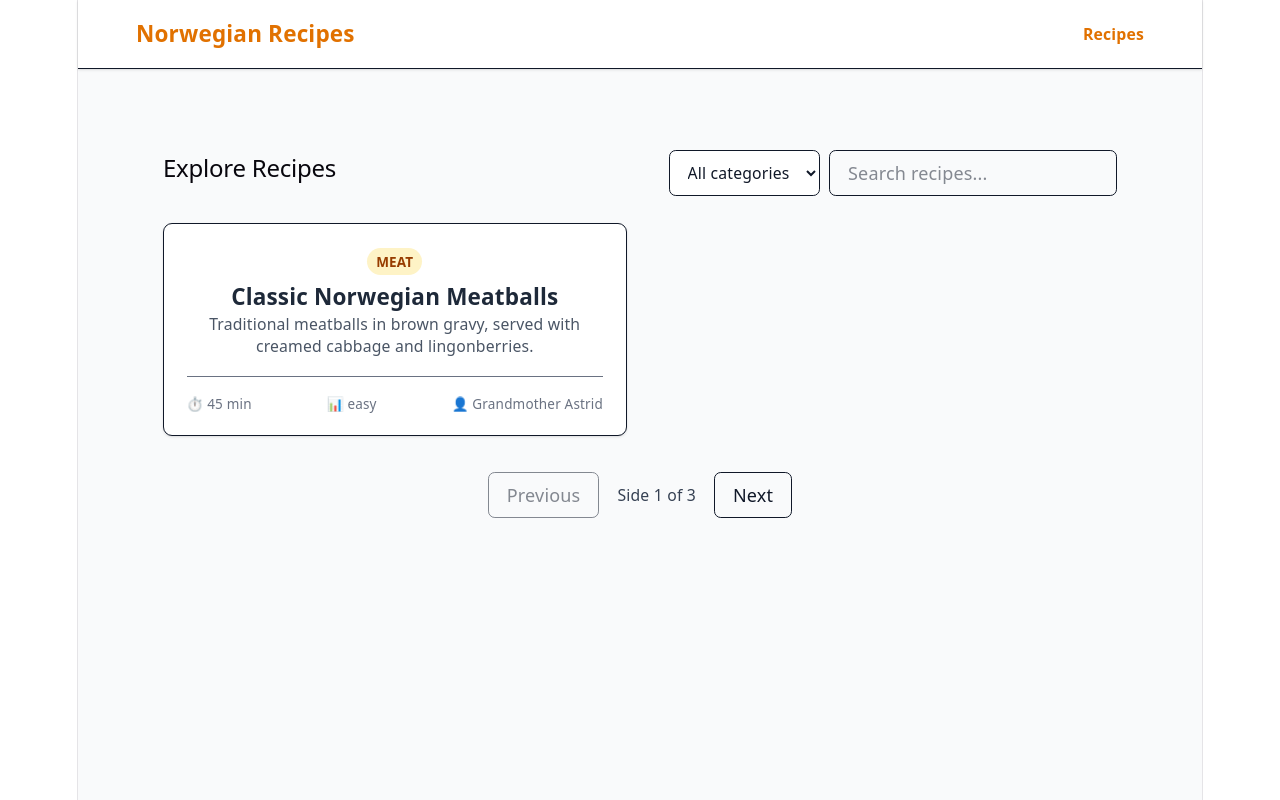
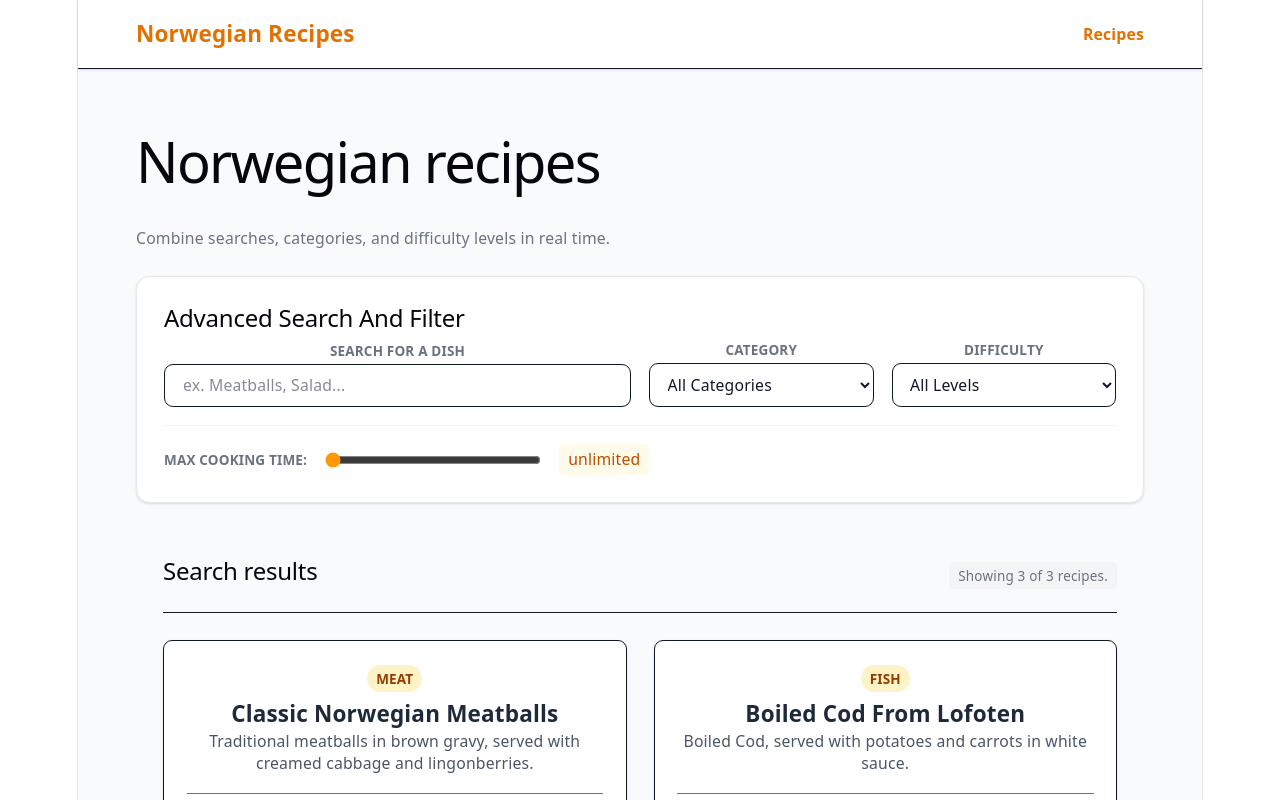
Before and after one commit to Anne-Zwift/norwegian-recipes, a React (Vite) app: page /recipes in a window 1280 px wide. Shown: the top 800 px of the page. Built offline with nearby package versions, Linux system fonts and the light colour scheme.

Commit message:
feat: complete advanced search and filter integration with useCallback optimization and robust state binding

```diff
--- a/src/api/mockData.ts
+++ b/src/api/mockData.ts
@@ -76,7 +76,7 @@ export const mockRecipes: RecipeInput[] = [
       },
       {
         step: 2,
-        description: "Damp the cod.",
+        description: "Steam the cod.",
       },
     ],
   },
--- a/src/api/recipesService.ts
+++ b/src/api/recipesService.ts
@@ -45,19 +45,21 @@ export const recipesService = {
     }
     // Requirement 4: Implement Category filtering (lesson 3.3)
     if (category) {
-      filtered = filtered.filter(
-        (recipe) =>
-          recipe.category.toLocaleLowerCase() === category.toLocaleLowerCase(),
-      );
+      const cleanCategory = category.trim().toLocaleLowerCase();
+      filtered = filtered.filter((recipe) => {
+        if (!recipe.category) return false;
+
+        return recipe.category.trim().toLocaleLowerCase() === cleanCategory;
+      });
     }
 
     // new filter(step 7 kanban): combination logic for difficulty
     if (difficulty) {
-      filtered = filtered.filter(
-        (recipe) =>
-          recipe.difficulty.toLocaleLowerCase() ===
-          difficulty.toLocaleLowerCase(),
-      );
+      const cleanDifficulty = difficulty.trim().toLocaleLowerCase();
+      filtered = filtered.filter((recipe) => {
+        if (!recipe.difficulty) return false;
+        return recipe.difficulty.trim().toLocaleLowerCase() === cleanDifficulty;
+      });
     }
     // new filter (step 7 kanban): combination logic for cooking time
     if (maxTime !== null && maxTime > 0) {
--- a/src/components/recipes/AdvancedSearch.tsx
+++ b/src/components/recipes/AdvancedSearch.tsx
@@ -33,9 +33,9 @@ export default function AdvancedSearch({
   useEffect(() => {
     onSearchChange({
       searchTerm: debouncedSearchTerm,
-      category,
-      difficulty,
-      maxTime,
+      category: category,
+      difficulty: difficulty,
+      maxTime: maxTime,
     });
 
     // add search history if the search is long enough and remember upto 5
--- a/src/components/recipes/RecipeList.tsx
+++ b/src/components/recipes/RecipeList.tsx
@@ -1,19 +1,33 @@
-import { useState } from "react";
 import { useRecipes } from "../../hooks/useRecipes";
 
-export default function RecipeList() {
-  // 1. Local state for pagination and search (hook up the URL router later)
-  const [page, setPage] = useState(1);
-  const [searchTerm, setSearchTerm] = useState("");
-  const [category, setCategory] = useState("");
-  const limit = 1;
+// 1. Define a type-safe interface for the props coming from above
+interface RecipeListProps {
+  page: number;
+  setPage: React.Dispatch<React.SetStateAction<number>>;
+  limit: number;
+  searchTerm: string;
+  category: string;
+  difficulty: string;
+  maxTime: number | null;
+}
 
+export default function RecipeList({
+  page,
+  setPage,
+  limit,
+  searchTerm,
+  category,
+  difficulty,
+  maxTime,
+}: RecipeListProps) {
   // 2. Call upon the (waiter) hook! It provides live statuses and data.
   const { data, isLoading, isError, error, isFetching } = useRecipes(
     page,
     limit,
     searchTerm,
     category,
+    difficulty,
+    maxTime,
   );
   // Handling the initial loading state (Requirement: "Simulate network delays")
   if (isLoading) {
@@ -47,44 +61,25 @@ export default function RecipeList() {
 
   return (
     <div className="p-6 max-w-4xl mx-auto">
-      <div className="flex flex-col md:flex-row justify-between items-center mb-6 gap-4">
-        <h2 className="text-2xl font-bold text-gray-900">Explore Recipes</h2>
-
-        <div className="flex gap-2 w-full md:w-auto">
-          {/* New DROPDOWN to TEST SETCATEGORY: */}
-          <select
-            value={category}
-            onChange={(e) => {
-              setCategory(e.target.value);
-              setPage(1); // Reset to page 1 when a new filter is applied
-            }}
-            className="px-3 py-2 border rounded-md bg-white text-sm focus:outline-none focus:ring-2 focus:ring-amber-500"
-          >
-            <option value="">All categories</option>
-            <option value="meat">Meat</option>
-            <option value="fish">Fish</option>
-            <option value="vegan">Vegan</option>
-          </select>
-
-          {/* Simple search field to test the search logic in our API live */}
-          <input
-            type="text"
-            placeholder="Search recipes..."
-            value={searchTerm}
-            onChange={(e) => {
-              setSearchTerm(e.target.value);
-              setPage(1); // Reset to page 1 for new search
-            }}
-            className="px-4 py-2 border rounded-md w-full md:w-64 focus:outline-none focus:ring-2 focus:ring-amber-500"
-          />
+      <div className="mb-6 flex justify-between items-center border-b pb-4">
+        <h2 className="text-xl font-bold text-gray-800">
+          {isFetching ? "Update results..." : "Search results"}
+        </h2>
+        <span className="text-xs font-medium text-gray-500 bg-gray-100 px-2 py-1 rounded">
+          Showing {data?.data.length || 0} of {data?.meta.totalCount || 0}{" "}
+          recipes.
+        </span>
+      </div>
+      {/* If no recipes match the combination search */}
+      {data?.data.length === 0 && (
+        <div className="text-center py-12 bg-white rounded-xl border border-dashed my-8">
+          <p className="text-gray-500 font-medium">
+            No match found for this combination
+          </p>
+          <p className="text-xs text-gray-400 mt-1">
+            Try resetting some of the filters
+          </p>
         </div>
-      </div>
-
-      {/* If no search matches */}
-      {data?.data.length === 0 && (
-        <p className="text-center text-gray-500 my-8">
-          No recipes matched your search.
-        </p>
       )}
 
       {/* Recipe List */}
--- a/src/pages/RecipesPage.tsx
+++ b/src/pages/RecipesPage.tsx
@@ -1,10 +1,57 @@
+import { useState, useCallback } from "react";
+import AdvancedSearch from "../components/recipes/AdvancedSearch";
 import RecipeList from "../components/recipes/RecipeList";
 
 export default function RecipesPage() {
+  // 1. Central states that consolidate all filter selections in one place
+  const [filters, setFilters] = useState({
+    searchTerm: "",
+    category: "",
+    difficulty: "",
+    maxTime: null as number | null,
+  });
+
+  const [page, setPage] = useState(1);
+  const limit = 6;
+
+  // Helper function called every time a filter changes in AdvancedSearch
+  const handleFilterChange = useCallback(
+    (newFilters: {
+      searchTerm: string;
+      category: string;
+      difficulty: string;
+      maxTime: number | null;
+    }) => {
+      setFilters(newFilters);
+      setPage(1); //REQUIREMENT: ALWAYS reset to page 1 when the user changes the search or filter!
+    },
+    [],
+  );
+
   return (
-    <div className="min-h-screen bg-gray-50 py-6">
-      {/* Now our recipe list lives safely on its own dedicated URL page! */}
-      <RecipeList />
+    <div className="min-h-screen bg-gray-50 py- px-4">
+      <div className="max-w-4xl mx-auto mb-6 text-center md:text-left">
+        <h1 className="text-3xl font-extrabold text-gray-900 tracking-tight">
+          Norwegian recipes
+        </h1>
+        <p className="text-gray-500 text-sm mt-1">
+          Combine searches, categories, and difficulty levels in real time.
+        </p>
+      </div>
+      {/* 2. THE CONTROL PANEL: Receives the function that listens for changes */}
+      <AdvancedSearch onSearchChange={handleFilterChange} />
+
+      {/* 3. THE DISPLAY LIST: Pass all the new filters in as props! */}
+      {/* Since the state has been moved up, we need to adjust RecipeList to accept these as props. */}
+      <RecipeList
+        page={page}
+        setPage={setPage}
+        limit={limit}
+        searchTerm={filters.searchTerm}
+        category={filters.category}
+        difficulty={filters.difficulty}
+        maxTime={filters.maxTime}
+      />
     </div>
   );
 }
```
